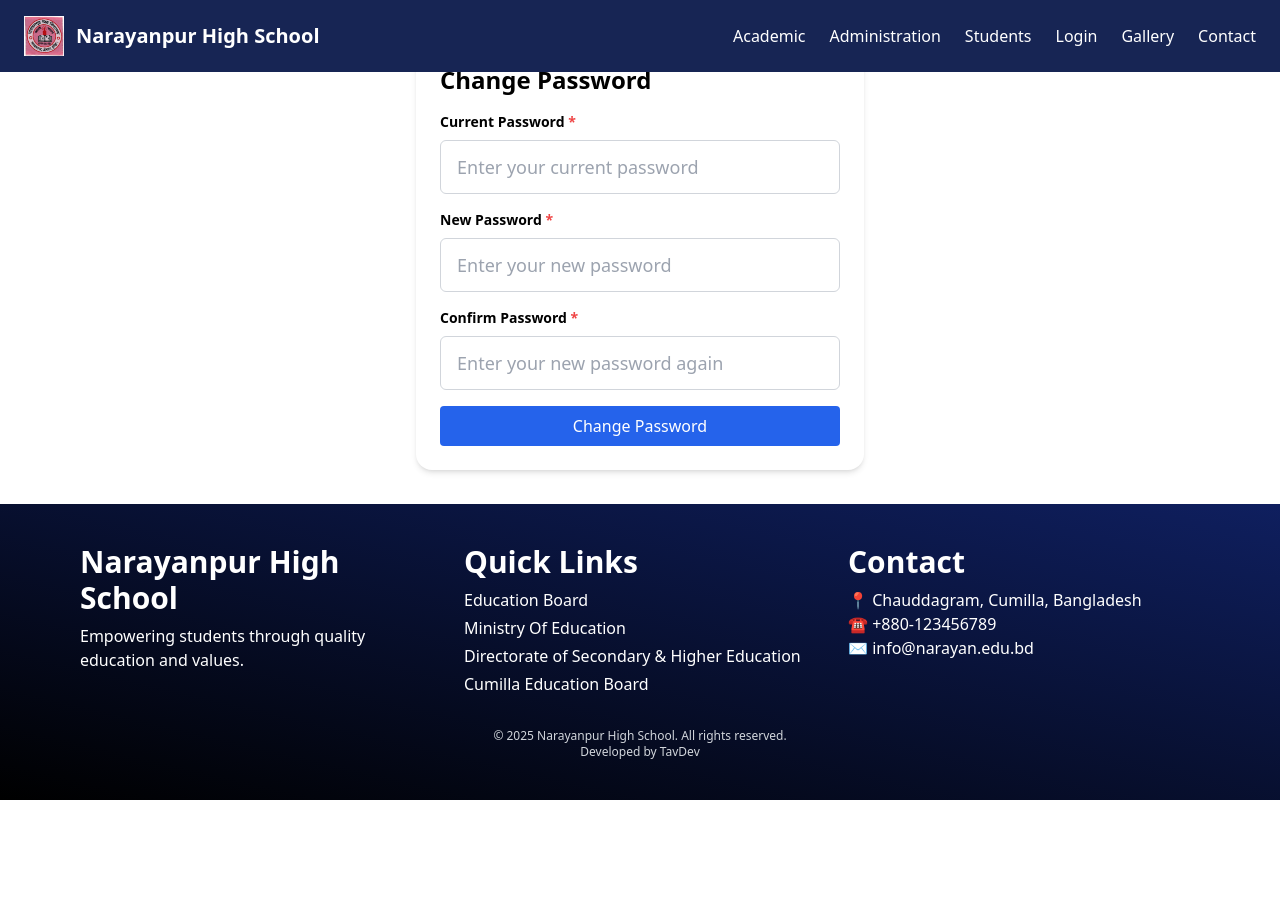
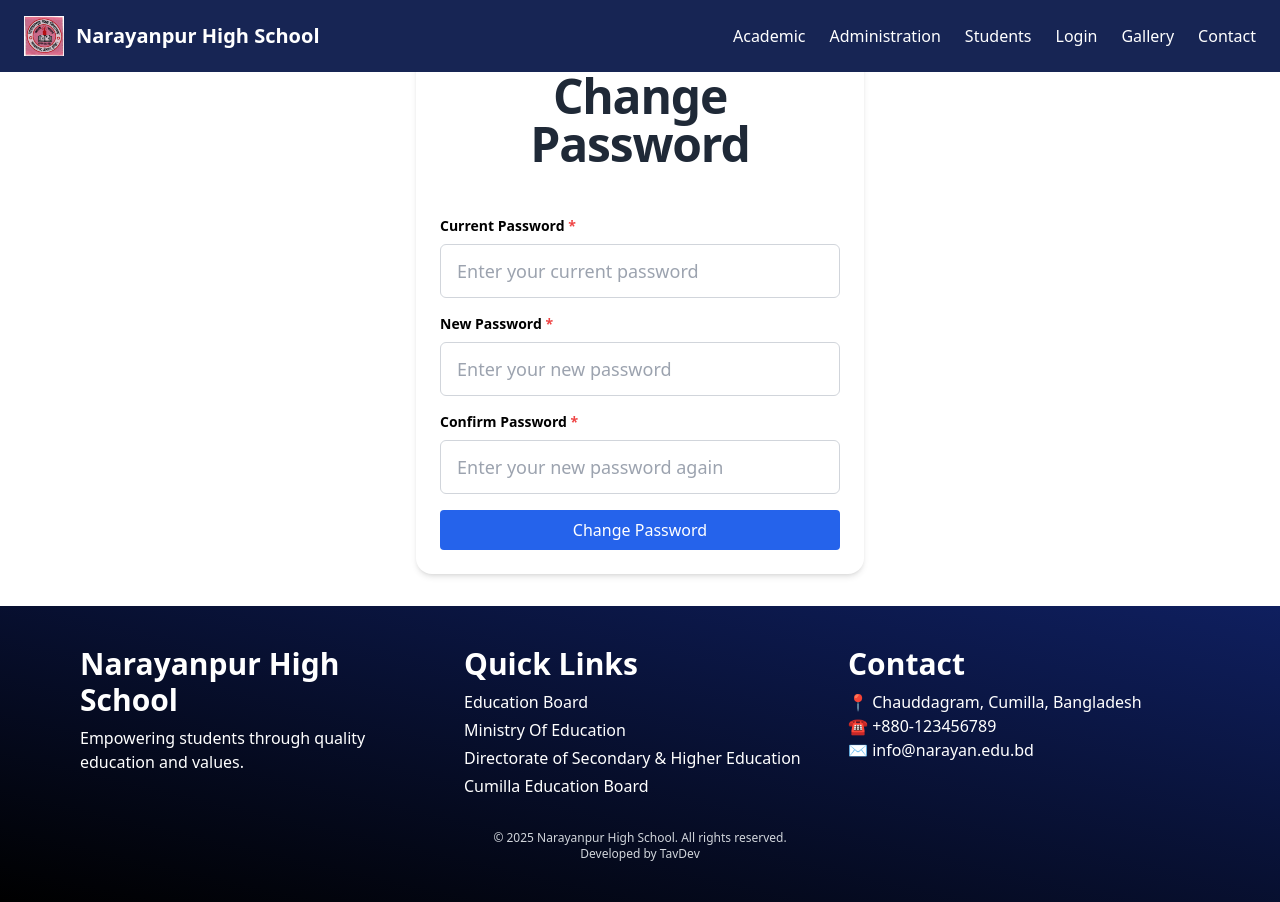
Before and after one commit to TAVDEV-team/demo_narayn, a React (Vite) app: page /change-pass in a window 1280 px wide. Before the commit the page ends 800 px from the top, so only its background shows below. Built offline with nearby package versions, Linux system fonts and the light colour scheme.

Commit message:
refactored Listing pages

```diff
--- a/src/App.jsx
+++ b/src/App.jsx
@@ -19,13 +19,13 @@ import GradeHandler from './pages/GradeHandler';
 import Gallery from './pages/Gallery';
 import Profile from './pages/Profile/Profile';
 import AddResult from "./pages/Results/AddResult"
-import TeacherInformation from './pages/TeacherInfo';
-import StaffsInformation from './pages/StaffsInformation';
+import TeacherInformation from './pages/PeopleListing/TeacherInfo';
+import StaffsInformation from './pages/PeopleListing/StaffsInformation';
 import ExamCard from './pages/ExamCard';
 import ResultsClasses from "./pages/Results/ResultsClasses";
 import ResultsTable from "./pages/ResultsTable";
 import Routine from './pages/Routine';
-import GoverningBody from './pages/GoverningBody';
+import GoverningBody from './pages/PeopleListing/GoverningBody';
 import SyllabusPage from './pages/Syllabus';
 import SyllabusViewer from "./pages/SyllabusViewer";
 import RoutineForm from './pages/RoutineForm';
@@ -69,7 +69,7 @@ function App() {
         <Route path="/results/:examId" element={<ResultsClasses />} />
         <Route path="/results/:examId/:classId" element={<ResultsTable />} />
         <Route path="routine" element={<Routine />} />
-        <Route path="governing-body" element={<GoverningBody/>} />
+        <Route path="/governing-body" element={<GoverningBody/>} />
         <Route path="syllabus" element={<SyllabusPage/>} />
         <Route path="/syllabus/:id" element={<SyllabusViewer />} />
         <Route path="update-routine" element={<RoutineForm />} />
--- /dev/null
+++ b/src/components/Titles/ListHeaders.jsx
@@ -0,0 +1,12 @@
+export default function ListHeaders({ text }) {
+  return (
+    <div className="text-center mt-6 px-4">
+      <h1
+        className="
+        text-lg sm:text-xl rounded-xl mt-8 p-6  bg-blue-950 text-stone-50 font-bold"
+      >
+        {text}
+      </h1>
+    </div>
+  );
+}
--- a/src/pages/Forms/Updates/ChangePassword.jsx
+++ b/src/pages/Forms/Updates/ChangePassword.jsx
@@ -1,6 +1,7 @@
 import React, { useState } from "react";
 import API from "../../../api/api";
 import TextInput from "../BaseAccount/TextInput";
+import CardHeader from "../../../components/Titles/CardHeads";
 
 export default function ChangePassword() {
   const [form, setForm] = useState({
@@ -57,9 +58,10 @@ export default function ChangePassword() {
   ];
 
   return (
-    <div className="max-w-md mx-auto mt-10 p-6 bg-white rounded-2xl shadow-md">
-      <h2 className="text-2xl font-bold mb-4">Change Password</h2>
-
+    <div className="max-w-md mx-auto mt-12 p-6 bg-white rounded-2xl shadow-md">
+      <CardHeader
+      text={"Change Password"}
+      />
       <form onSubmit={handleSubmit} className="space-y-4">
         {fields.map(({ label, id, name, placeholder }) => (
           <TextInput
--- a/src/pages/Home/ClickToPlayVideo.jsx
+++ b/src/pages/Home/ClickToPlayVideo.jsx
@@ -1,5 +1,5 @@
 import { useState } from "react";
-import CardHeader from "./CardHeads";
+import CardHeader from "../../components/Titles/CardHeads";
 
 
 
--- a/src/pages/Home/LatestNotices.jsx
+++ b/src/pages/Home/LatestNotices.jsx
@@ -2,7 +2,7 @@ import React, { useEffect, useState } from "react";
 import { Link } from "react-router-dom";
 import { Loader2, Bell } from "lucide-react";
 import Loading from "../../components/Loading";
-import CardHeader from "./CardHeads";
+import CardHeader from "../../components/Titles/CardHeads";
 import API from "../../api/api";
 export default function LatestNotices() {
   const [notices, setNotices] = useState([]);
--- a/src/pages/Home/Message.jsx
+++ b/src/pages/Home/Message.jsx
@@ -5,7 +5,7 @@ import "swiper/css";
 import "swiper/css/navigation";
 import "swiper/css/pagination";
 import API from "../../api/api";
-import CardHeader from "./CardHeads";
+import CardHeader from "../../components/Titles/CardHeads";
 
 
 export default function MessageCarousel() {
--- a/src/pages/Home/explore_cards.jsx
+++ b/src/pages/Home/explore_cards.jsx
@@ -1,6 +1,6 @@
 import React from "react";
 import { BookOpen, Calendar, Users, Images, PhoneCall } from "lucide-react";
-import CardHeader from "./CardHeads";
+import CardHeader from "../../components/Titles/CardHeads";
 
 
 
--- a/src/pages/GoverningBody.jsx
+++ b/src/pages/PeopleListing/GoverningBody.jsx
@@ -1,8 +1,11 @@
 import React, { useEffect, useState } from "react";
-import API from "../api/api";
+import API from "../../api/api";
 import { motion } from "framer-motion";
 import { FaSpinner, FaEnvelope, FaPhone, FaMapMarkerAlt } from "react-icons/fa";
-import Loading from "../components/Loading";
+import Loading from "../../components/Loading";
+import ListHeaders from "../../components/Titles/ListHeaders";
+
+
 export default function GoverningBody() {
   const [members, setMembers] = useState([]);
   const [loading, setLoading] = useState(true);
@@ -24,15 +27,17 @@ export default function GoverningBody() {
 
   return (
     <section className="bg-sky-50 py-12 min-h-screen mt-10">
-      <motion.h1
+      {/* <motion.h1
         initial={{ opacity: 0, y: -20 }}
         animate={{ opacity: 1, y: 0 }}
         transition={{ duration: 0.6 }}
         className="text-4xl font-extrabold text-center w-96 mx-auto rounded-full text-white bg-blue-950 mb-12 py-2"
       >
         Governing Body
-      </motion.h1>
-
+      </motion.h1> */}
+    <ListHeaders
+    text={"Governing Body"}
+    />
       {loading ? (
         <Loading/>
       ) : error ? (
@@ -96,5 +101,8 @@ export default function GoverningBody() {
 
       )}
     </section>
+
+
+
   );
 }
--- a/src/pages/StaffsInformation.jsx
+++ b/src/pages/PeopleListing/StaffsInformation.jsx
@@ -1,7 +1,8 @@
 import React, { useEffect, useState } from "react";
 import axios from "axios";
-import API from "../api/api"
-import Loading from "../components/Loading";
+import API from "../../api/api"
+import Loading from "../../components/Loading";
+import ListHeaders from "../../components/Titles/ListHeaders";
 
 export default function StaffsInformation() {
   const [staffs, setStaffs] = useState([]);
@@ -32,9 +33,13 @@ export default function StaffsInformation() {
      <div className="min-h-screen bg-sky-50 py-10 px-4">
       <div className="max-w-6xl mx-auto mt-6 space-y-10">
 
-        <div className="rounded-xl text-center mt-8 p-6">
+        {/* <div className="rounded-xl text-center mt-8 p-6">
           <h1 className="text-lg sm:text-xl rounded-xl mt-8 p-6  bg-blue-950 text-stone-50 font-bold ">Staffs Information</h1>
-        </div>
+        </div> */}
+
+        <ListHeaders
+text={"Staff Informations"}
+/>
         {/* Teacher cards */}
         {staffs.length === 0 ? (
           <p className="text-center text-gray-500 text-lg">No staffs found.</p>
--- a/src/pages/TeacherInfo.jsx
+++ b/src/pages/PeopleListing/TeacherInfo.jsx
@@ -1,7 +1,7 @@
 import React, { useEffect, useState } from "react";
 import axios from "axios";
-import API from "../api/api"
-import Loading from "../components/Loading";
+import API from "../../api/api"
+import Loading from "../../components/Loading";
 export default function TeacherInformation() {
   const [teachers, setTeachers] = useState([]);
   const [loading, setLoading] = useState(true);
```
Also changed, not shown: src/components/Titles/CardHeads.jsx (renamed from src/pages/Home/CardHeads.jsx).
